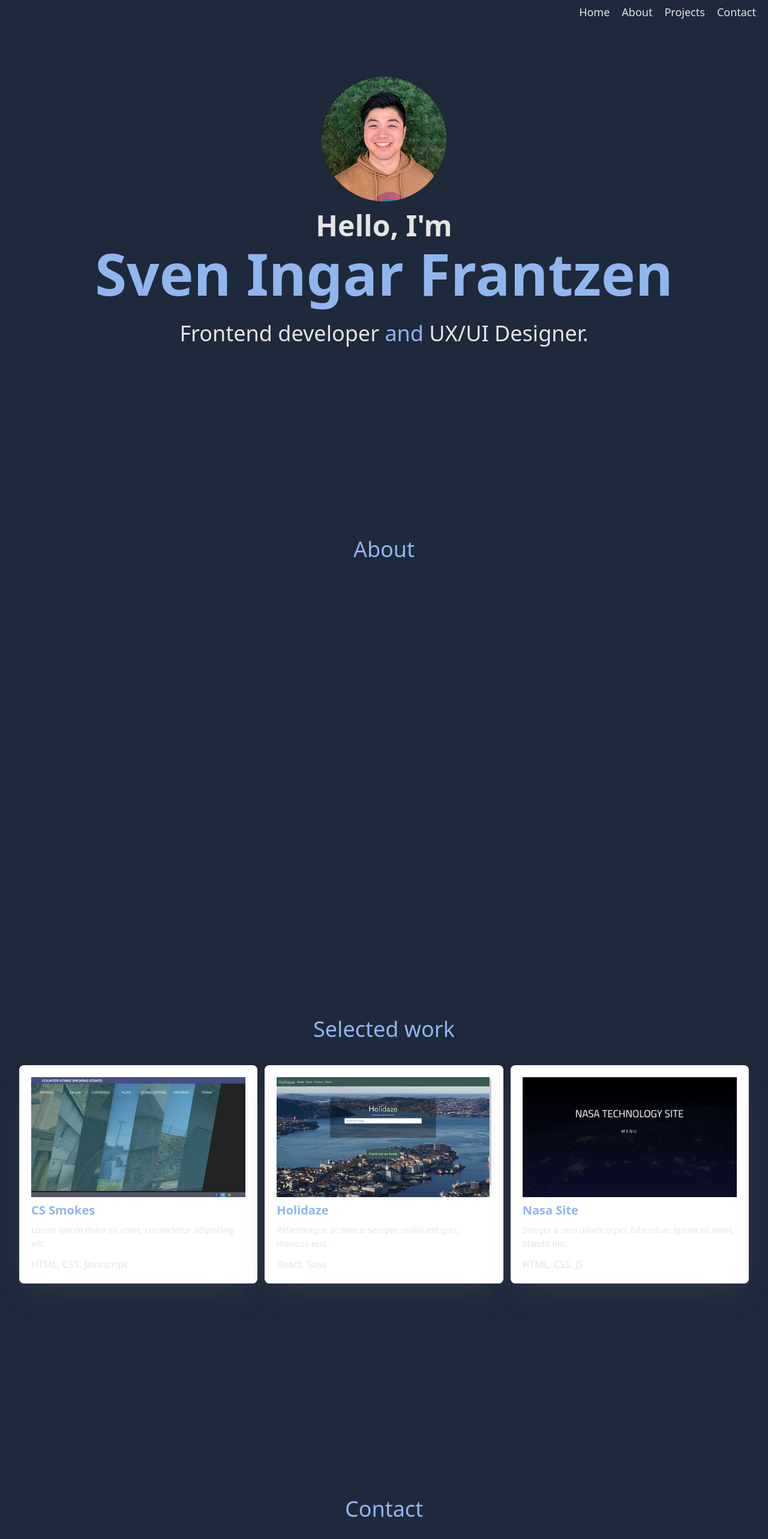
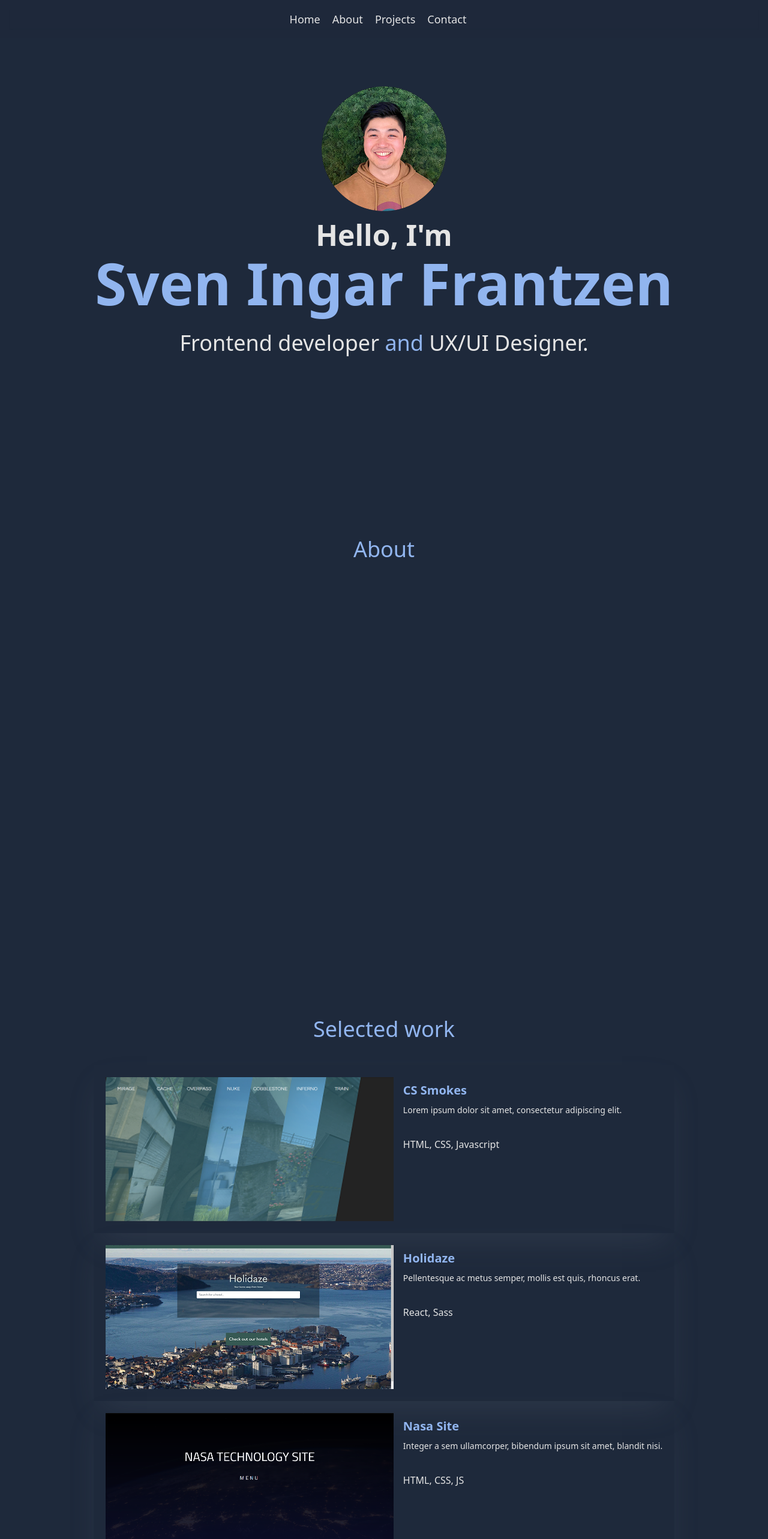
Before and after one commit to svennif/portfolio_new, a Vue app: page / in a window 1280 px wide. Shown: the top 2566 px of the page at 60% size. Built offline with nearby package versions, Linux system fonts and the light colour scheme.

Commit message:
Added navbar - fixed some other styling, changed the layout of the project page

```diff
--- a/babel.config.js
+++ b/babel.config.js
@@ -1,5 +1,17 @@
 module.exports = {
   presets: [
     '@vue/cli-plugin-babel/preset'
-  ]
+  ],
+  module: {
+    rules: [
+      {
+        test: /\.scss$/,
+        use: [
+          'vue-style-loader',
+          'css-loader',
+          'sass-loader'
+        ]
+      }
+    ]
+  },
 }
--- a/package.json
+++ b/package.json
@@ -20,7 +20,9 @@
     "autoprefixer": "^10.4.14",
     "eslint": "^7.32.0",
     "eslint-plugin-vue": "^8.0.3",
+    "node-sass": "^9.0.0",
     "postcss": "^8.4.24",
+    "sass-loader": "^13.3.2",
     "tailwindcss": "^3.3.2"
   },
   "eslintConfig": {
--- a/src/assets/styles/style.css
+++ b/src/assets/styles/style.css
@@ -14,14 +14,5 @@
         margin: 0;
         padding: 0;
         background-color: #1e293b;
-        overflow-y: scroll;
-        scroll-snap-type: y var(--tw-scroll-snap-strictness);
-        --tw-scroll-snap-strictness: proximity;
-    }
-    @media screen and (min-width: 426px) {
-        html {
-            scroll-snap-type: y var(--tw-scroll-snap-strictness);
-            --tw-scroll-snap-strictness: mandatory;
-        }
     }
 }
--- a/src/components/AboutComponent.vue
+++ b/src/components/AboutComponent.vue
@@ -1,5 +1,5 @@
 <template>
-    <div class="max-w-7xl mx-auto h-screen snap-start snap-always">
+    <div class="mx-auto h-screen">
             <h1 class="text-4xl text-highlight text-center mt-10 md:mt-24">About</h1>
     </div>
 </template>
--- a/src/components/ContactComponent.vue
+++ b/src/components/ContactComponent.vue
@@ -1,5 +1,5 @@
 <template>
-    <div class="max-w-7xl mx-auto h-screen snap-start snap-always">
+    <div class="mx-auto h-screen">
         <h1 class="text-4xl text-highlight text-center mt-10 md:mt-24">Contact</h1>
     </div>
 </template>
--- a/src/components/HomeComponent.vue
+++ b/src/components/HomeComponent.vue
@@ -1,6 +1,6 @@
 <template>
-    <div class="max-w-7xl mx-auto h-screen snap-start snap-always">
-        <div class="mt-12 md:mt-32">
+    <div class="mx-auto h-screen">
+        <div class="mt-12 md:mt-36">
             <img class="mx-auto w-52" :src="portrait_image" alt="Portrait of Sven Ingar" />
             <div class="text-center">
                 <h1 class="text-neutral-200 font-main text-3xl md:text-5xl font-bold mt-4">Hello, I'm</h1>
--- a/src/components/ProjectComponent.vue
+++ b/src/components/ProjectComponent.vue
@@ -1,14 +1,18 @@
 <template>
-    <div class="max-w-7xl mx-auto h-full md:h-screen snap-start snap-always">
+    <div class="mx-auto h-full">
         <h1 class="text-4xl text-highlight text-center mt-6 md:mt-24">Selected work</h1>
-        <section id="projects" class="max-w-7xl mx-auto p-6 lg:p-8 mt-2">
-            <div class="grid grid-cols-1 md:grid-cols-3 gap-3 lg:gap-3">
-                <a :href="project.url" target="_blank" class="scale-100 p-5 bg-white dark:bg-gray-800/50 dark:bg-gradient-to-bl from-gray-700/50 via-transparent dark:ring-1 dark:ring-inset dark:ring-white/20 rounded-lg shadow-2xl shadow-gray-500/20 dark:shadow-none flex motion-safe:hover:scale-[1.01] transition-all duration-250 focus:outline focus:outline-2 focus:outline-red-500 hover:shadow-xl hover:shadow-offset-x-2 hover:shadow-offset-y-2" v-for="project in projects" :key="project.id">
-                    <div class="flex-col text-left">
-                        <img class="block m-auto h-[200px] w-full object-cover" :src="project.image" v-bind:alt="project.name" />
-                        <h2 class="text-xl font-bold text-highlight mt-2">{{ project.title }}</h2>
-                        <p class="pb-4 text-sm text-neutral-200 leading-relaxed mt-2 h-14">{{ project.description }}</p>
-                        <p class="text-neutral-200">{{ project.tags }}</p>
+        <section id="projects" class="mx-auto p-6 lg:p-8 mt-2">
+            <div class="grid grid-cols-1 md:grid-cols-1">
+                <a :href="project.url" target="_blank" class="scale-100 p-5 via-transparent shadow-2xl shadow-gray-500/20 dark:shadow-none flex focus:outline focus:outline-2 focus:outline-red-500" v-for="project in projects" :key="project.id">
+                    <div class="flex flex-row text-left align-bottom">
+                        <div>
+                            <img class="block m-auto h-[240px] w-[480px] object-cover" :src="project.image" v-bind:alt="project.name" />
+                        </div>
+                        <div class="ml-4">
+                            <h2 class="text-xl font-bold text-highlight mt-2">{{ project.title }}</h2>
+                            <p class="pb-4 text-sm text-neutral-200 leading-relaxed mt-2 h-14">{{ project.description }}</p>
+                            <p class="text-neutral-200">{{ project.tags }}</p>
+                        </div>
                     </div>
                 </a>
             </div>
--- a/src/components/common/NavbarComponent.vue
+++ b/src/components/common/NavbarComponent.vue
@@ -1,24 +1,88 @@
 <template>
-    <div class="text-hightlight fixed container mx-auto">
-        <ul class="flex justify-end" >
-            <li class="mr-5 text-lg/10 text-neutral-200 hover:text-highlight hover:underline"><a href="#">Home</a></li>
-            <li class="mr-5 text-lg/10 text-neutral-200 hover:text-highlight hover:underline"><a href="#">About </a></li>
-            <li class="mr-5 text-lg/10 text-neutral-200 hover:text-highlight hover:underline"><a href="#">Projects</a></li>
-            <li class="mr-5 text-lg/10 text-neutral-200 hover:text-highlight hover:underline"><a href="#">Contact</a></li>
-        </ul>
-    </div>
+    <!-- <nav id="navbar" :class="{ 'is-hidden': !showHeader }" class="w-full z-50 shadow-sm transform">
+        <div class="fixed top-0 flex justify-end items-center right-0 h-4 sm:h-16">
+            <ul class="flex justify-end">
+                <li class="menu-link mr-5 text-lg/8 text-neutral-200 hover:text-highlight"><a href="#">Home</a></li>
+                <li class="menu-link mr-5 text-lg/8 text-neutral-200 hover:text-highlight"><a href="#">About</a></li>
+                <li class="menu-link mr-5 text-lg/8 text-neutral-200 hover:text-highlight"><a href="#">Projects</a></li>
+                <li class="menu-link mr-5 text-lg/8 text-neutral-200 hover:text-highlight"><a href="#">Contact</a></li>
+            </ul>
+        </div>
+    </nav> -->
+    <header class="header bg-midnight bg-opacity-70 z-50 fixed top-0 inset-x-0 p-4" :class="{ 'is-hidden': !showHeader }">
+        <nav id="navbar" :class="{ 'is-hidden': !showHeader }" class="w-full z-50 shadow-sm transform">
+            <div class="flex justify-center items-center right-0">
+                <ul class="flex">
+                    <li class="menu-link mr-5 text-lg/8 text-neutral-200 hover:text-highlight"><a href="#">Home</a></li>
+                    <li class="menu-link mr-5 text-lg/8 text-neutral-200 hover:text-highlight"><a href="#">About</a></li>
+                    <li class="menu-link mr-5 text-lg/8 text-neutral-200 hover:text-highlight"><a href="#">Projects</a></li>
+                    <li class="menu-link mr-5 text-lg/8 text-neutral-200 hover:text-highlight"><a href="#">Contact</a></li>
+                </ul>
+            </div>
+        </nav>
+    </header>
 </template>
 
 <script>
 export default {
-    setup () {
+    data() {
+        return {
+            showHeader: true,
+            lastScrollPosition: 0,
+            scrollOffset: 40,
+        };
+    },
+    mounted() {
+        this.lastScrollPosition = window.scrollY;
+        window.addEventListener("scroll", this.onScroll);
+    },
+    beforeUnmount() {
+        window.removeEventListener("scroll", this.onScroll);
+    },
+    methods: {
+        // Toggle if navigation is shown or hidden
+        onScroll() {
+            if (window.scrollY < 0) {
+                return;
+            }
+            if (Math.abs(window.scrollY - this.lastScrollPosition) < this.scrollOffset) {
+                return;
+            }
+            this.showHeader = window.scrollY < this.lastScrollPosition;
+            this.lastScrollPosition = window.scrollY;
+        },
+    },
+};
+</script>
 
+<style lang="scss">
+@mixin hover-in {
+    background-image: linear-gradient(#91b5ef, #3c5376);
+    background-size: 0% 0.1em;
+    background-position-y: 100%;
+    background-position-x: 100%;
+    background-repeat: no-repeat;
+    transition: background-size 0.3s ease-in-out;
+}
 
-        return {}
+@mixin hover-out {
+    background-size: 100% 0.1em;
+    background-position-x: 0%;
+}
+
+.menu-link {
+    @include hover-in;
+    &:hover {
+        @include hover-out;
     }
 }
-</script>
 
-<style>
+.header {
+    transform: translateY(0);
+    transition: transform 300ms linear;
+}
 
+.header.is-hidden {
+    transform: translateY(-100%);
+}
 </style>
```
Also changed, not shown: 2 other files (tests, documents, lock files or other folders).
